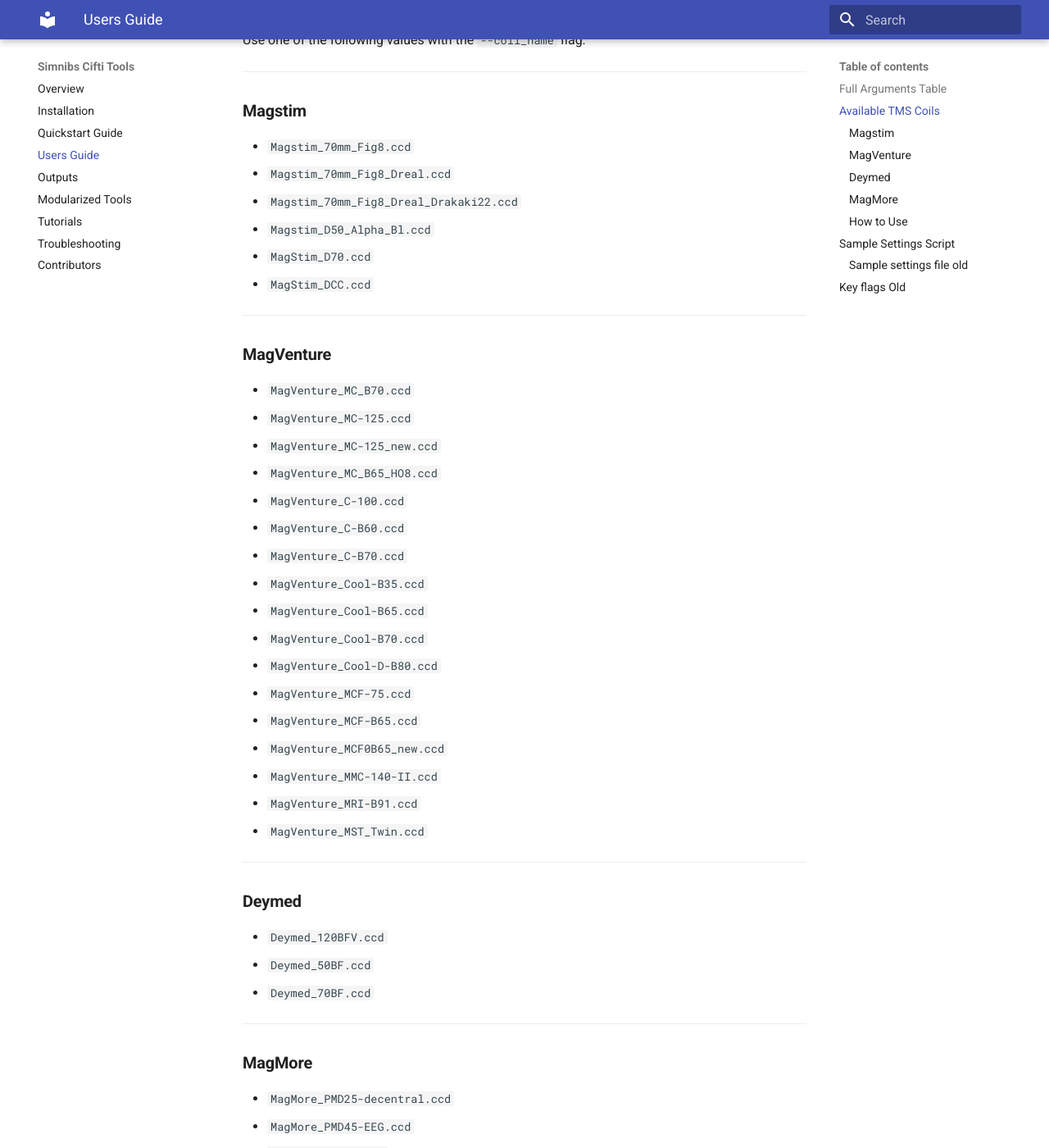
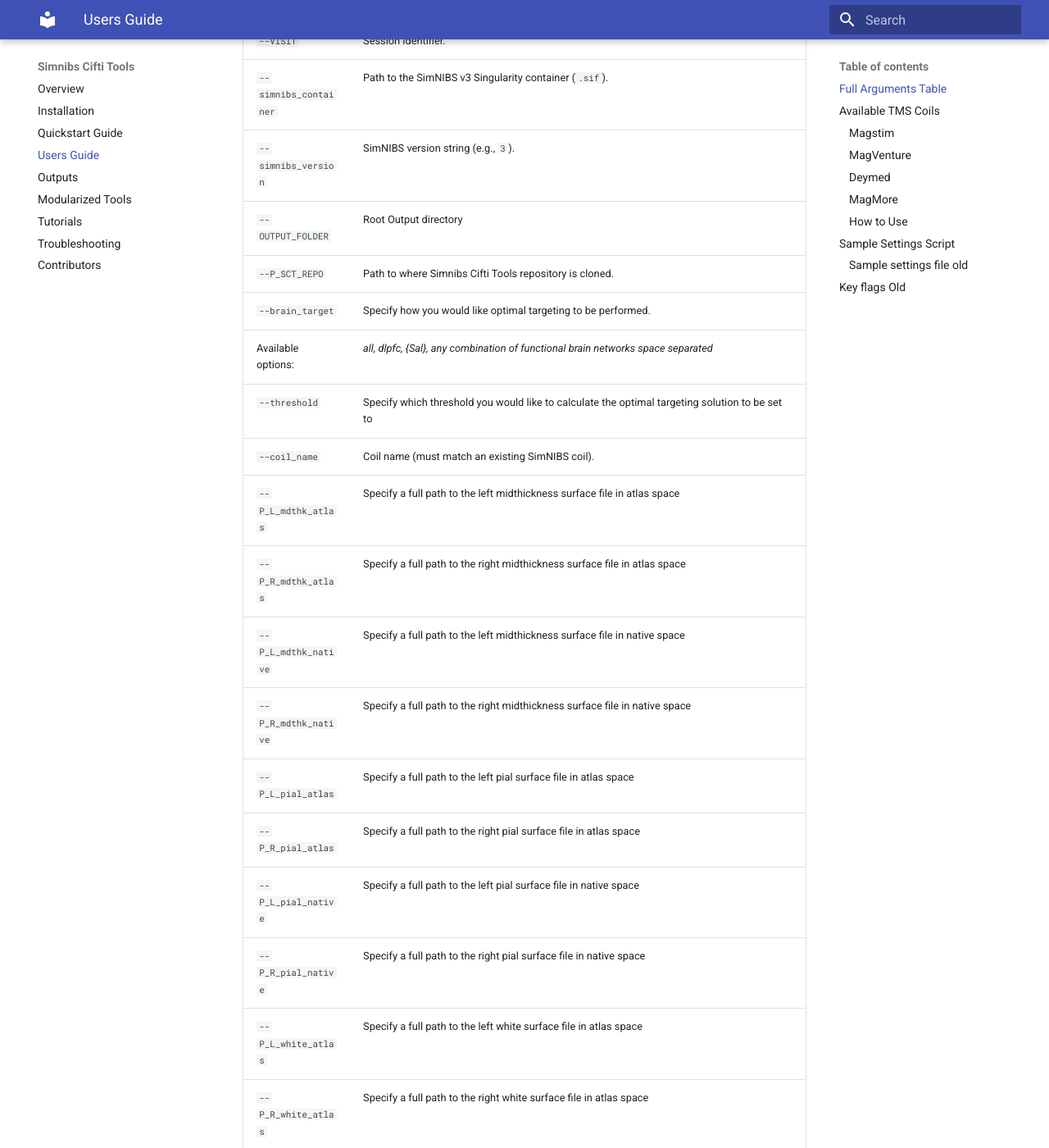
Before and after one commit to DCAN-Labs/simnibs_cifti_tools_RTD2, an MkDocs documentation site: the page built from docs/args_flags.md, in a window 1280 px wide and 1400 px high, scrolled down 295 px. Shown: the whole window at 82% size. Built offline with MkDocs 1.6.1 and Material for MkDocs 9.7.7, drawn with Linux system fonts in a browser that asks for light colours; some of the changed text lies outside the part shown.

Commit message:
Update to flags arguments table.

```diff
--- a/docs/args_flags.md
+++ b/docs/args_flags.md
@@ -1,6 +1,43 @@
 # Users Guide
 
 ## Full Arguments Table
+
+| Flag                | Description                                                                 |
+|---------------------|-----------------------------------------------------------------------------|
+| `--SID`         | Subject ID.                                |
+| `--VISIT`     | Session identifier.                    |
+| `--simnibs_container` | Path to the SimNIBS v3 Singularity container (`.sif`).                    |
+| `--simnibs_version` | SimNIBS version string (e.g., `3`).                                        |
+| `--OUTPUT_FOLDER` | Root Output directory        |
+| `--P_SCT_REPO` | Path to where Simnibs Cifti Tools repository is cloned.      |
+| `--brain_target`       | Specify how you would like optimal targeting to be performed.                    |
+| Available options:     |   *all, dlpfc, {Sal}, any combination of functional brain networks space separated*                       |
+| `--threshold`       | Specify which threshold you would like to calculate the optimal targeting solution to be set to                  |
+| `--coil_name`       | Coil name (must match an existing SimNIBS coil).                                        |
+| `--P_L_mdthk_atlas`       | Specify a full path to the left midthickness surface file in atlas space                  |
+| `--P_R_mdthk_atlas`       | Specify a full path to the right midthickness surface file in atlas space                  |
+| `--P_L_mdthk_native`       | Specify a full path to the left midthickness surface file in native space                  |
+| `--P_R_mdthk_native`       | Specify a full path to the right midthickness surface file in native space                  |
+| `--P_L_pial_atlas`       | Specify a full path to the left pial surface file in atlas space                  |
+| `--P_R_pial_atlas`       | Specify a full path to the right pial surface file in atlas space                  |
+| `--P_L_pial_native`       | Specify a full path to the left pial surface file in native space                  |
+| `--P_R_pial_native`       | Specify a full path to the right pial surface file in native space                  |
+| `--P_L_white_atlas`       | Specify a full path to the left white surface file in atlas space                  |
+| `--P_R_white_atlas`       | Specify a full path to the right white surface file in atlas space                  |
+| `--P_L_white_native`       | Specify a full path to the left white surface file in native space                  |
+| `--P_R_white_native`       | Specify a full path to the right white surface file in native space                  |
+| `--P_L_inflated`       | Specify a full path to a left inflated surface file in 32k resolution                  |
+| `--P_R_inflated`       | Specify a full path to a right inflated surface file in 32k resolution                  |
+| `--P_T1w`       | Specify a full path to the T1w file                  |
+| `--P_T2w`       | Specify a full path to the T2w file                  |
+| `--P_F_dlabel`       | Specify a full path to the functional dlabel file                  |
+| `--P_A_dlabel`       | Specify a full path to the aparc aseg dlabel file in 32k resolution                  |
+| `--P_A_dlabel_2009`       | Specify a full path to the apar aseg a2009s dlabel file                  |
+| `--brain_target_2`       | Specify which additional functional brain target you would like simulated.                   |
+| `--find_the_best_by`       | Specify how to optimize the target.                   |
+| Available options:   |   *cummulative_energy_within_target, percent_target_covered, relative_energy_in_target, relative_energy_off_target, relative_area_in_target, relative_area_off_target*                       |
+| `--scan_islands`       | Enter a 1 if you'd like to use this additional processing step                   |
+| `--help`   |    Display the help message                       |
 
 ## Available TMS Coils
 
```
